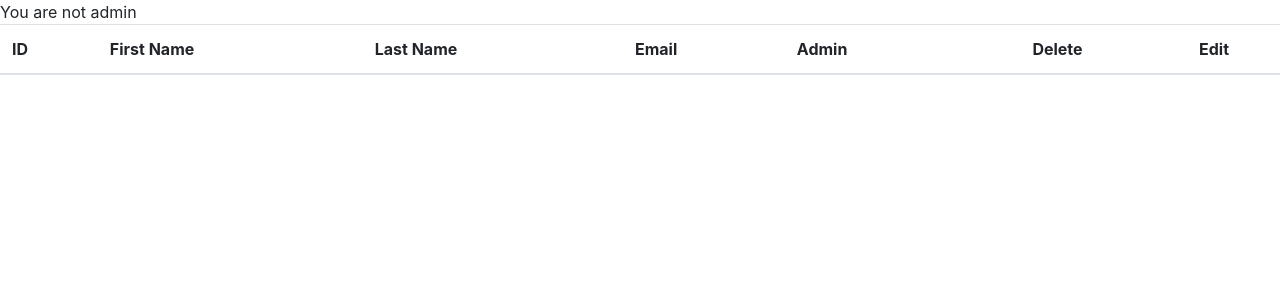
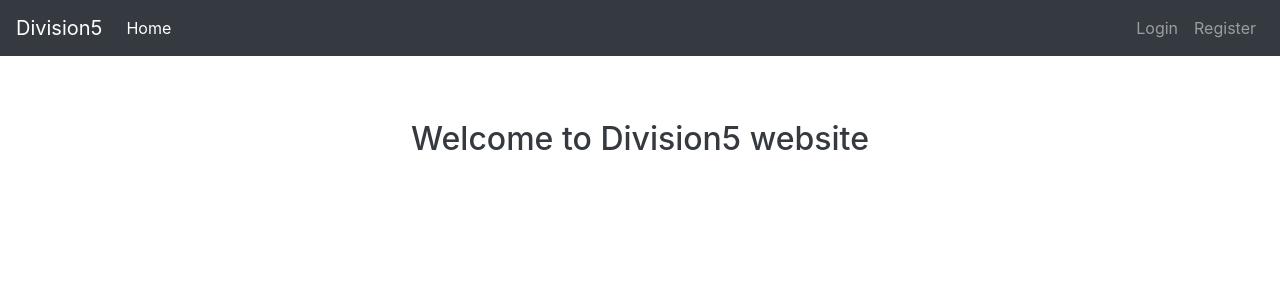
Before and after one commit to ArensDemaliaj/division5, a PHP site: page / in a window 1280 px wide. Shown: the top 300 px of the page. Run offline with PHP 8.4, Linux system fonts and the light colour scheme; lists and menus that the app fills with data are empty.

Commit message:
Final version

```diff
--- a/css/main.css
+++ b/css/main.css
@@ -0,0 +1,7 @@
+#welcomemsg {
+    text-align: center;
+    color: #343a40;
+}
+body {
+    background-color: red;
+}
--- a/index.php
+++ b/index.php
@@ -8,17 +8,35 @@
   <!-- own css -->
   <link rel="stylesheet" href="css/main.css">
   <!-- Bootstrap CSS -->
-  <link rel="stylesheet" href="https://cdn.jsdelivr.net/npm/bootstrap@4.5.3/dist/css/bootstrap.min.css" integrity="sha384-TX8t27EcRE3e/ihU7zmQxVncDAy5uIKz4rEkgIXeMed4M0jlfIDPvg6uqKI2xXr2" crossorigin="anonymous">
-  <!-- Option 1: jQuery and Bootstrap Bundle (includes Popper) -->
-  <script src="https://code.jquery.com/jquery-3.5.1.slim.min.js" integrity="sha384-DfXdz2htPH0lsSSs5nCTpuj/zy4C+OGpamoFVy38MVBnE+IbbVYUew+OrCXaRkfj" crossorigin="anonymous"></script>
-  <script src="https://cdn.jsdelivr.net/npm/bootstrap@4.5.3/dist/js/bootstrap.bundle.min.js" integrity="sha384-ho+j7jyWK8fNQe+A12Hb8AhRq26LrZ/JpcUGGOn+Y7RsweNrtN/tE3MoK7ZeZDyx" crossorigin="anonymous"></script>
+  <link rel="stylesheet" href="https://cdn.jsdelivr.net/npm/bootstrap@4.5.3/dist/css/bootstrap.min.css"
+    integrity="sha384-TX8t27EcRE3e/ihU7zmQxVncDAy5uIKz4rEkgIXeMed4M0jlfIDPvg6uqKI2xXr2" crossorigin="anonymous">
+  <!-- jQuery and Bootstrap Bundle (includes Popper) -->
+  <script src="https://code.jquery.com/jquery-3.5.1.slim.min.js"
+    integrity="sha384-DfXdz2htPH0lsSSs5nCTpuj/zy4C+OGpamoFVy38MVBnE+IbbVYUew+OrCXaRkfj" crossorigin="anonymous">
+  </script>
+  <script src="https://cdn.jsdelivr.net/npm/bootstrap@4.5.3/dist/js/bootstrap.bundle.min.js"
+    integrity="sha384-ho+j7jyWK8fNQe+A12Hb8AhRq26LrZ/JpcUGGOn+Y7RsweNrtN/tE3MoK7ZeZDyx" crossorigin="anonymous">
+  </script>
 
-  <title>Hello, world!</title>
+  <style>
+    #welcomemsg{
+      text-align: center;
+      color: #343a40;
+      margin-top: 5%;
+    }
+  </style>
+
+  <title>Division 5!</title>
 </head>
 
 <body>
   <?php
+  include_once 'menu.php';
+  if (isset($_COOKIE["fullname"]) && isset($_COOKIE["admin"])) {
   include_once 'showAllUsers.php';
+  }else{
+    echo "<h2 id='welcomemsg'>Welcome to Division5 website</h2>";
+  }
   ?>
 
 </body>
--- a/logout.php
+++ b/logout.php
@@ -1,4 +1,5 @@
 <?php
 setcookie("fullname", "", time()-3600*24*7, $path = "/");
+setcookie("admin", "", time()-3600*24*7, $path = "/");
 header("Location: index.php");
 ?>
--- a/showAllUsers.php
+++ b/showAllUsers.php
@@ -28,8 +28,7 @@
                 echo "<td style='text-align:center'><a href='editUser.php?id=" . $row["id"] . "'>O </a>";
             }
         } else {
-            //header("location: login.php?fehler=2");
-            echo "You are not admin";
+            header("location: login.php?fehler=2");
         }
         ?>
     </tbody>
--- a/user_edit.php
+++ b/user_edit.php
@@ -5,8 +5,8 @@ $sql = "UPDATE users SET firstname = :fname, lastname = :lname, email = :eml, ad
 
 $sth = $conn->prepare($sql);
 $sth->bindParam(':id', $_POST["id"]);
-$sth->bindParam(':fname', $_POST["firstName"]);
-$sth->bindParam(':lname', $_POST["lastName"]);
+        $sth->bindParam(':fname', $_POST["firstName"]);
+     $sth->bindParam(':lname', $_POST["lastName"]);
 $sth->bindParam(':eml', $_POST["email"]);
 $sth->bindParam(':adm', $_POST["admin"]);
 $sth->execute();
```
Also changed, not shown: editUser.php (+16 -3 lines), login.php (+16 -5 lines), register.php (+15 -5 lines).
